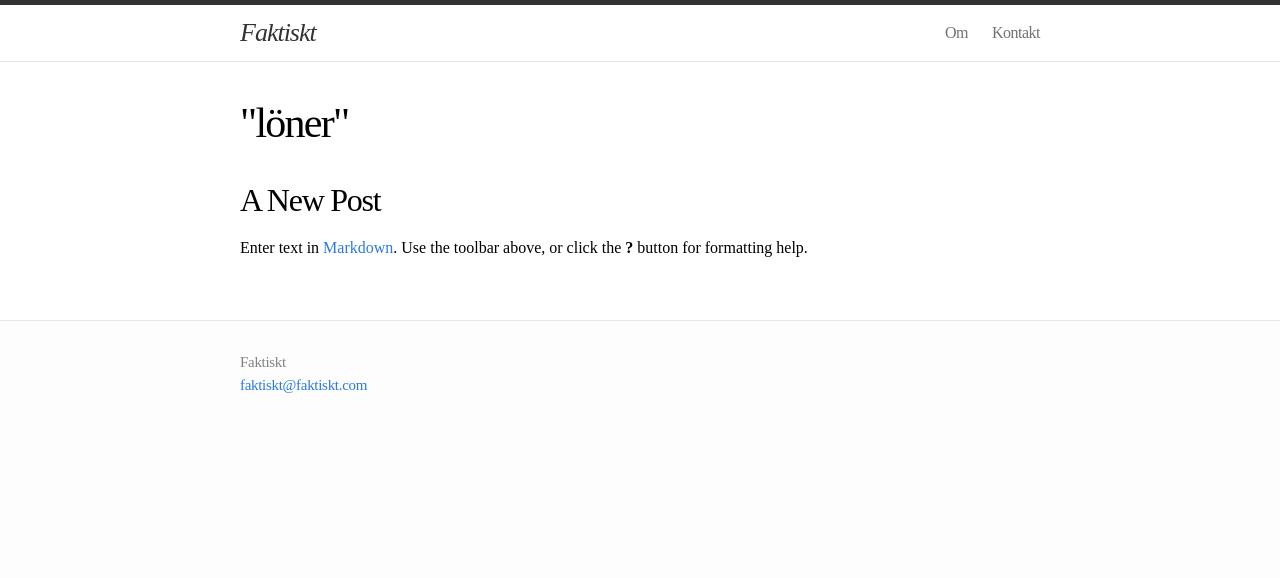
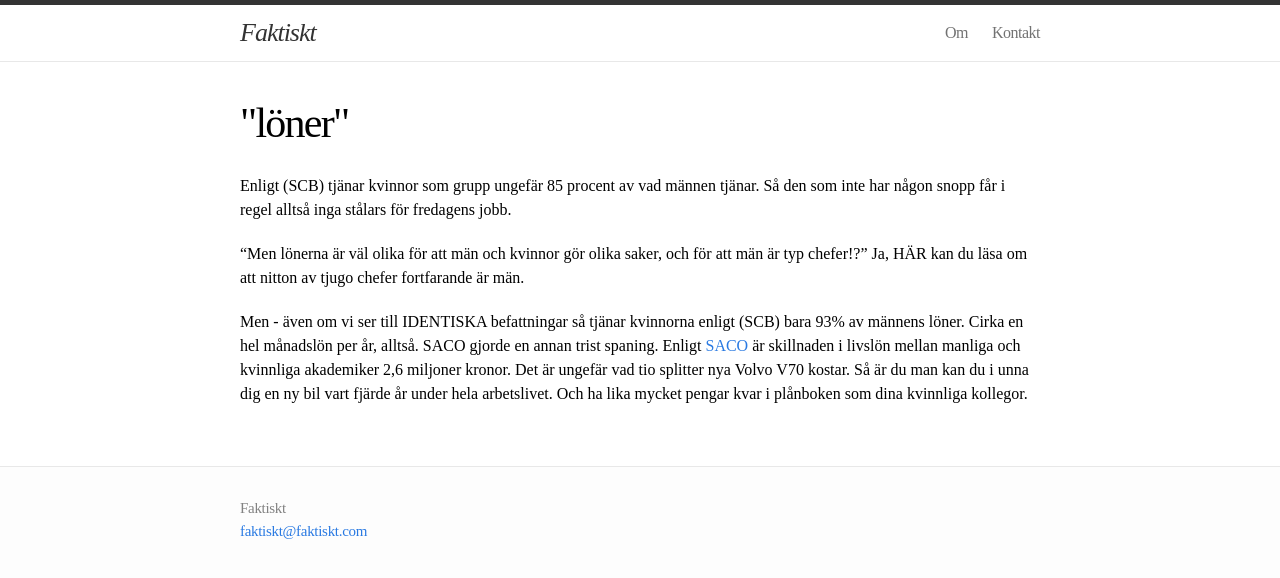
Before and after one commit to frigolitvarulv/faktiskt.github.io, a Jekyll site: the page built from jamstalldhet/sverige-r-ju-redan-v-rldens-mest-j-mst-llda-land/l-ner.md, in a window 1280 px wide. Shown: the top 578 px of the page. Built offline with Jekyll 4.4.1, drawn with Linux system fonts in a browser that asks for light colours; Markdown is read by kramdown in place of the engine named in the settings.

Commit message:
Updated l-ner.md

```diff
--- a/jamstalldhet/sverige-r-ju-redan-v-rldens-mest-j-mst-llda-land/l-ner.md
+++ b/jamstalldhet/sverige-r-ju-redan-v-rldens-mest-j-mst-llda-land/l-ner.md
@@ -5,6 +5,10 @@ title: löner
 ---
 
 
-## A New Post
 
-Enter text in [Markdown](http://daringfireball.net/projects/markdown/). Use the toolbar above, or click the **?** button for formatting help.
+Enligt (SCB) tjänar kvinnor som grupp ungefär 85 procent av vad männen tjänar. Så den som inte har någon snopp får i regel alltså inga stålars för fredagens jobb.
+
+"Men lönerna är väl olika för att män och kvinnor gör olika saker, och för att män är typ chefer!?" Ja, HÄR kan du läsa om att nitton av tjugo chefer fortfarande är män.
+
+Men - även om vi ser till IDENTISKA befattningar så tjänar kvinnorna enligt (SCB) bara 93% av männens löner. Cirka en hel månadslön per år, alltså.
+SACO gjorde en annan trist spaning. Enligt [SACO](http://www.saco.se/vara-fragor/lon-och-livslon/skillnader-i-livslon-mellan-kvinnor-och-man/) är skillnaden i livslön mellan manliga och kvinnliga akademiker 2,6 miljoner kronor. Det är ungefär vad tio splitter nya Volvo V70 kostar. Så är du man kan du i unna dig en ny bil vart fjärde år under hela arbetslivet. Och ha lika mycket pengar kvar i plånboken som dina kvinnliga kollegor.
```
